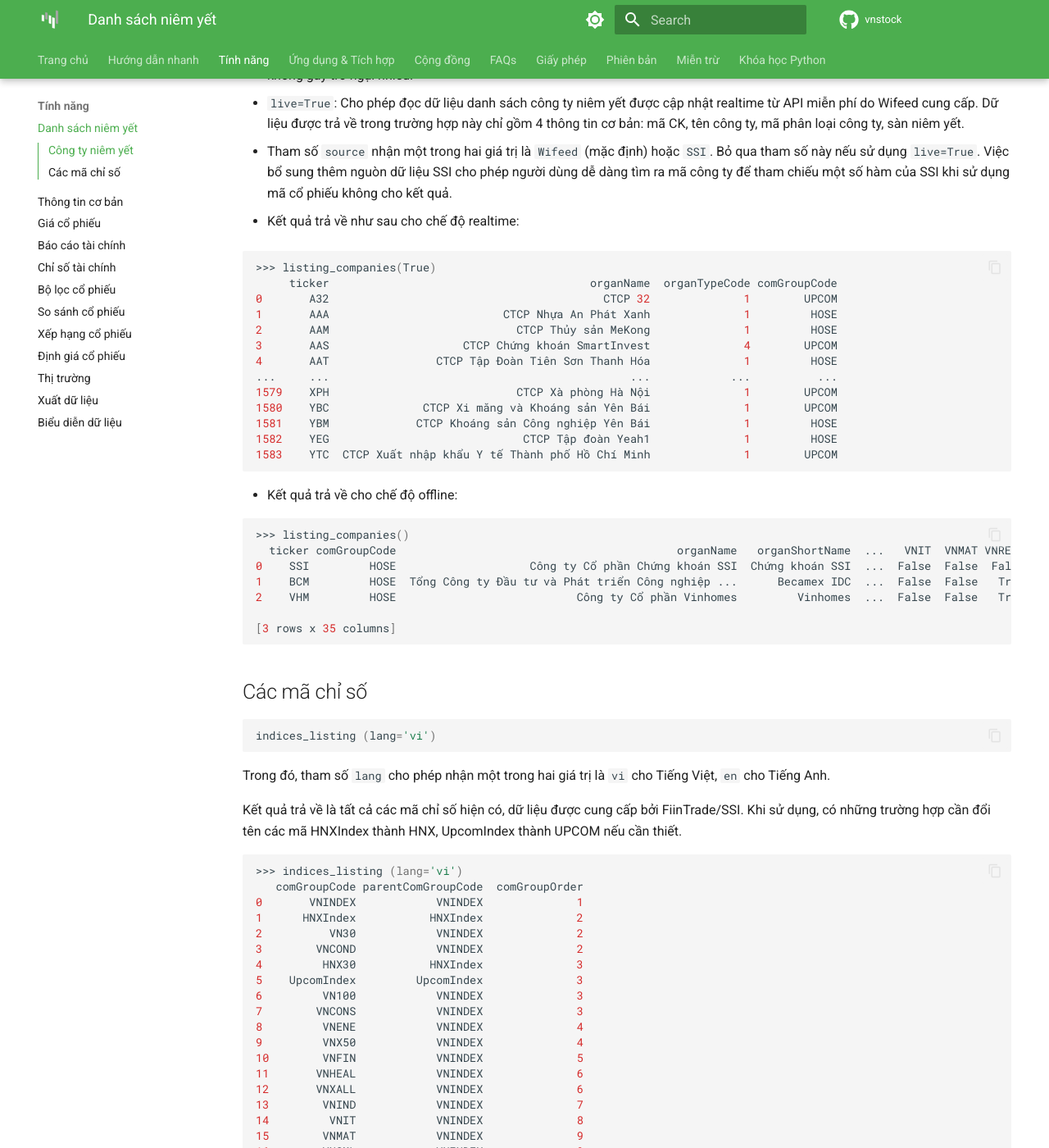
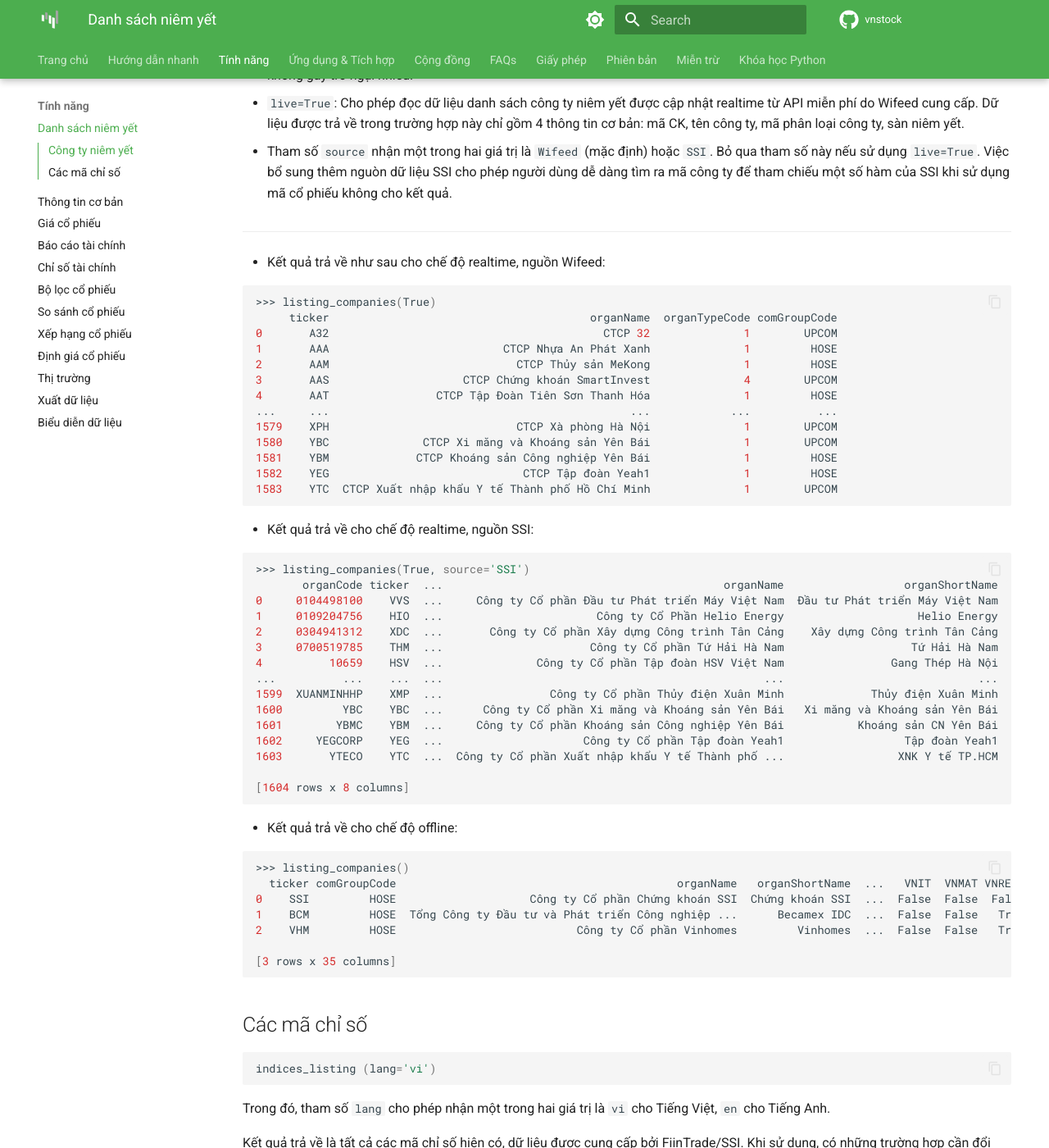
Before and after one commit to thinh-vu/vnstock, an MkDocs documentation site: the page built from docs/docs/functions/listing.md, in a window 1280 px wide and 1400 px high, scrolled down 422 px. Shown: the whole window at 82% size. Built offline with MkDocs 1.6.1 and Material for MkDocs 9.7.7, drawn with Linux system fonts in a browser that asks for light colours; comment, search, counter and statistics services are not loaded.

Commit message:
Update listing.md

````diff
--- a/docs/docs/functions/listing.md
+++ b/docs/docs/functions/listing.md
@@ -14,7 +14,9 @@
 
 - Tham số `source` nhận một trong hai giá trị là `Wifeed` (mặc định) hoặc `SSI`. Bỏ qua tham số này nếu sử dụng `live=True`. Việc bổ sung thêm nguòn dữ liệu SSI cho phép người dùng dễ dàng tìm ra mã công ty để tham chiếu một số hàm của SSI khi sử dụng mã cổ phiếu không cho kết quả.
 
-- Kết quả trả về như sau cho chế độ realtime:
+---
+
+- Kết quả trả về như sau cho chế độ realtime, nguồn Wifeed:
 
 ```shell
 >>> listing_companies(True)
@@ -32,6 +34,26 @@
 1583    YTC  CTCP Xuất nhập khẩu Y tế Thành phố Hồ Chí Minh              1        UPCOM
 ```
 
+- Kết quả trả về cho chế độ realtime, nguồn SSI:
+
+```shell
+>>> listing_companies(True, source='SSI')
+       organCode ticker  ...                                          organName                  organShortName
+0     0104498100    VVS  ...     Công ty Cổ phần Đầu tư Phát triển Máy Việt Nam  Đầu tư Phát triển Máy Việt Nam
+1     0109204756    HIO  ...                       Công ty Cổ Phần Helio Energy                    Helio Energy
+2     0304941312    XDC  ...       Công ty Cổ phần Xây dựng Công trình Tân Cảng    Xây dựng Công trình Tân Cảng
+3     0700519785    THM  ...                      Công ty Cổ phần Tứ Hải Hà Nam                   Tứ Hải Hà Nam
+4          10659    HSV  ...              Công ty Cổ phần Tập đoàn HSV Việt Nam                Gang Thép Hà Nội
+...          ...    ...  ...                                                ...                             ...
+1599  XUANMINHHP    XMP  ...                Công ty Cổ phần Thủy điện Xuân Minh             Thủy điện Xuân Minh
+1600         YBC    YBC  ...      Công ty Cổ phần Xi măng và Khoáng sản Yên Bái   Xi măng và Khoáng sản Yên Bái
+1601        YBMC    YBM  ...     Công ty Cổ phần Khoáng sản Công nghiệp Yên Bái           Khoáng sản CN Yên Bái
+1602     YEGCORP    YEG  ...                     Công ty Cổ phần Tập đoàn Yeah1                  Tập đoàn Yeah1
+1603       YTECO    YTC  ...  Công ty Cổ phần Xuất nhập khẩu Y tế Thành phố ...                 XNK Y tế TP.HCM
+
+[1604 rows x 8 columns]
+
+```
 
 - Kết quả trả về cho chế độ offline:
 
````
